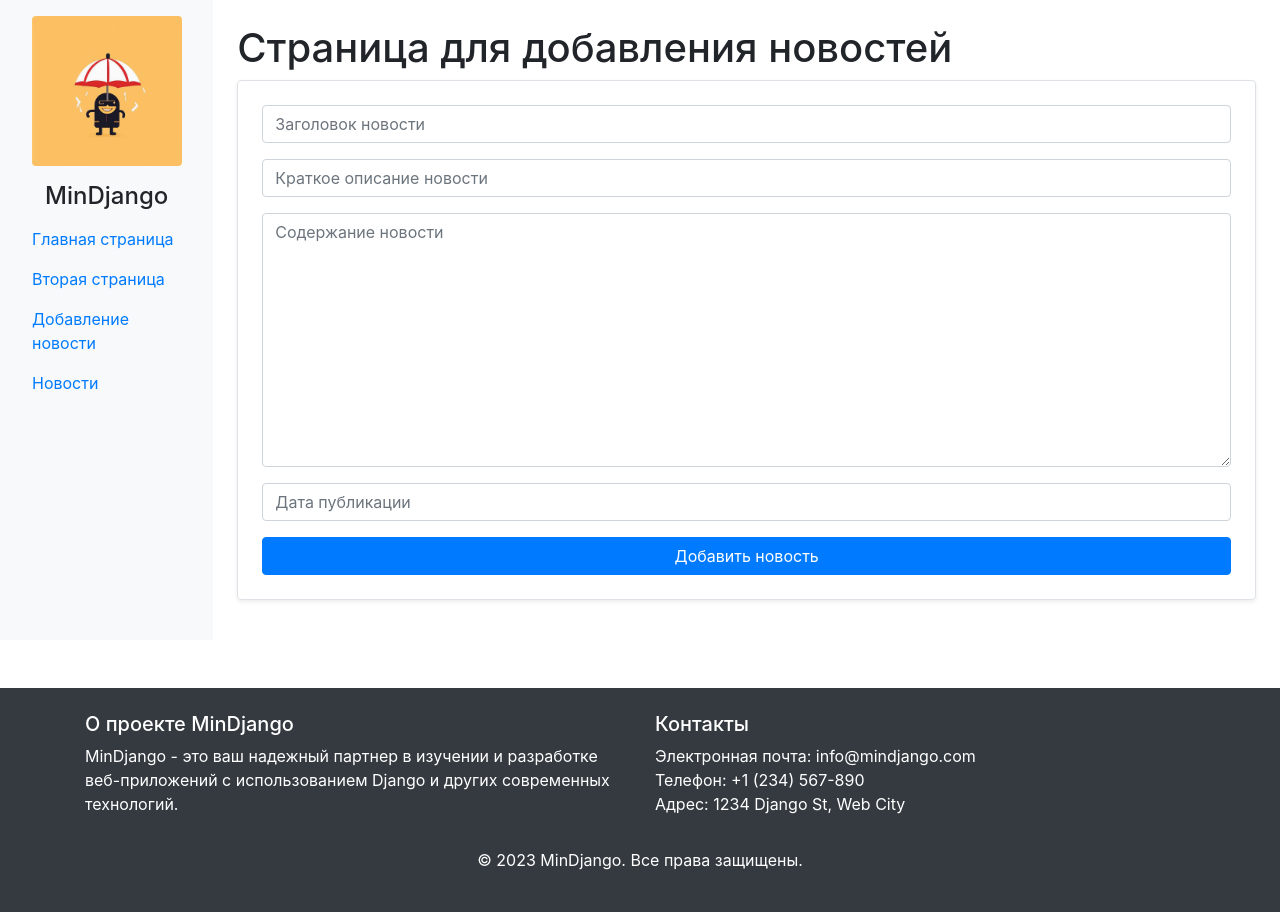
After one commit to VKgitCod/HW-DJ02, a Django app: page /news/create_news in a window 1280 px wide. The commit adds this page. Run offline with Django 5.2, Linux system fonts and the light colour scheme; some libraries are stand-ins or nearby versions.

Commit message:
add code DJ-04

```diff
--- a/HW_DJ02/main/templates/main/menu.html
+++ b/HW_DJ02/main/templates/main/menu.html
@@ -6,7 +6,7 @@
                     <a class="nav-link" href="{% url 'second' %}">Вторая страница</a>
                 </li>
                 <li class="nav-item">
-                    <a class="nav-link" href="{% url 'third' %}">Третья страница</a>
+                    <a class="nav-link" href="{% url 'add_news' %}">Добавление новости</a>
                 </li>
                 <li class="nav-item">
                     <a class="nav-link" href="{% url 'news_home' %}">Новости</a>
--- /dev/null
+++ b/HW_DJ02/news/forms.py
@@ -0,0 +1,13 @@
+from .models import News_post
+from django.forms import ModelForm, TextInput, DateTimeInput, Textarea
+
+class News_postForm(ModelForm):
+    class Meta:
+        model = News_post
+        fields = ['title', 'short_description', 'text', 'pub_date']
+        widgets = {
+            'title': TextInput(attrs={'class': 'form-control', 'placeholder': 'Заголовок новости'}),
+            'short_description': TextInput(attrs={'class': 'form-control', 'placeholder': 'Краткое описание новости'}),
+            'text': Textarea(attrs={'class': 'form-control', 'placeholder': 'Содержание новости'}),
+            'pub_date': DateTimeInput(attrs={'class': 'form-control', 'placeholder': 'Дата публикации'}),
+        }
--- a/HW_DJ02/news/models.py
+++ b/HW_DJ02/news/models.py
@@ -6,7 +6,7 @@ class News_post(models.Model):
     short_description = models.CharField('Краткое описание новости', max_length=200)
     text = models.TextField('Новость')
     pub_date = models.DateTimeField('Дата публикации')
-    name = models.CharField('Имя автора:', max_length=25)
+    #name = models.CharField('Имя автора:', max_length=25)
 
     def __str__(self):
         return self.title
--- /dev/null
+++ b/HW_DJ02/news/templates/news/add_new_post.html
@@ -0,0 +1,29 @@
+{% extends 'main/layoute.html' %}
+
+{% block title %}
+	<title>Страница для добавления новостей</title>
+{% endblock %}
+
+{% block content %}
+<h1>Страница для добавления новостей</h1>
+<div>
+
+	<form method="post" class="p-4 border rounded shadow-sm">
+      {% csrf_token %}
+      <div class="mb-3">
+                {{ form.title }}
+      </div>
+      <div class="mb-3">
+                {{ form.short_description }}
+      </div>
+      <div class="mb-3">
+               {{ form.text }}
+      </div>
+      <div class="mb-3">
+                {{ form.pub_date }}
+      </div>
+      <button type="submit" class="btn btn-primary w-100">Добавить новость</button>
+    </form>
+    <p>{{ error }}</p>
+</div>
+{% endblock %}
--- a/HW_DJ02/news/urls.py
+++ b/HW_DJ02/news/urls.py
@@ -3,5 +3,6 @@ from . import views
 
 urlpatterns = [
     path('', views.home, name='news_home'),
+    path('create_news', views.create_news, name='add_news'),
 
 ]
--- a/HW_DJ02/news/views.py
+++ b/HW_DJ02/news/views.py
@@ -1,7 +1,20 @@
 from django.shortcuts import render
 from .models import News_post
+from .forms import News_postForm
 
 # Create your views here.
 def home(request):
     news = News_post.objects.all()
     return render(request, 'news/news.html', {'news': news})
+
+def create_news(request):
+    error = ""
+    if request.method == 'POST':
+        form = News_postForm(request.POST)
+        if form.is_valid():
+            form.save()
+            return redirect('news_home')
+        else:
+            error = "Данные были заполнены не корректно"
+    form = News_postForm()
+    return render(request, 'news/add_new_post.html', {'form': form})
```
Also changed, not shown: HW_DJ02/news/templates/news/news.html (+15 -13 lines), HW_DJ02/__init__.py (added), __init__.py (added).
